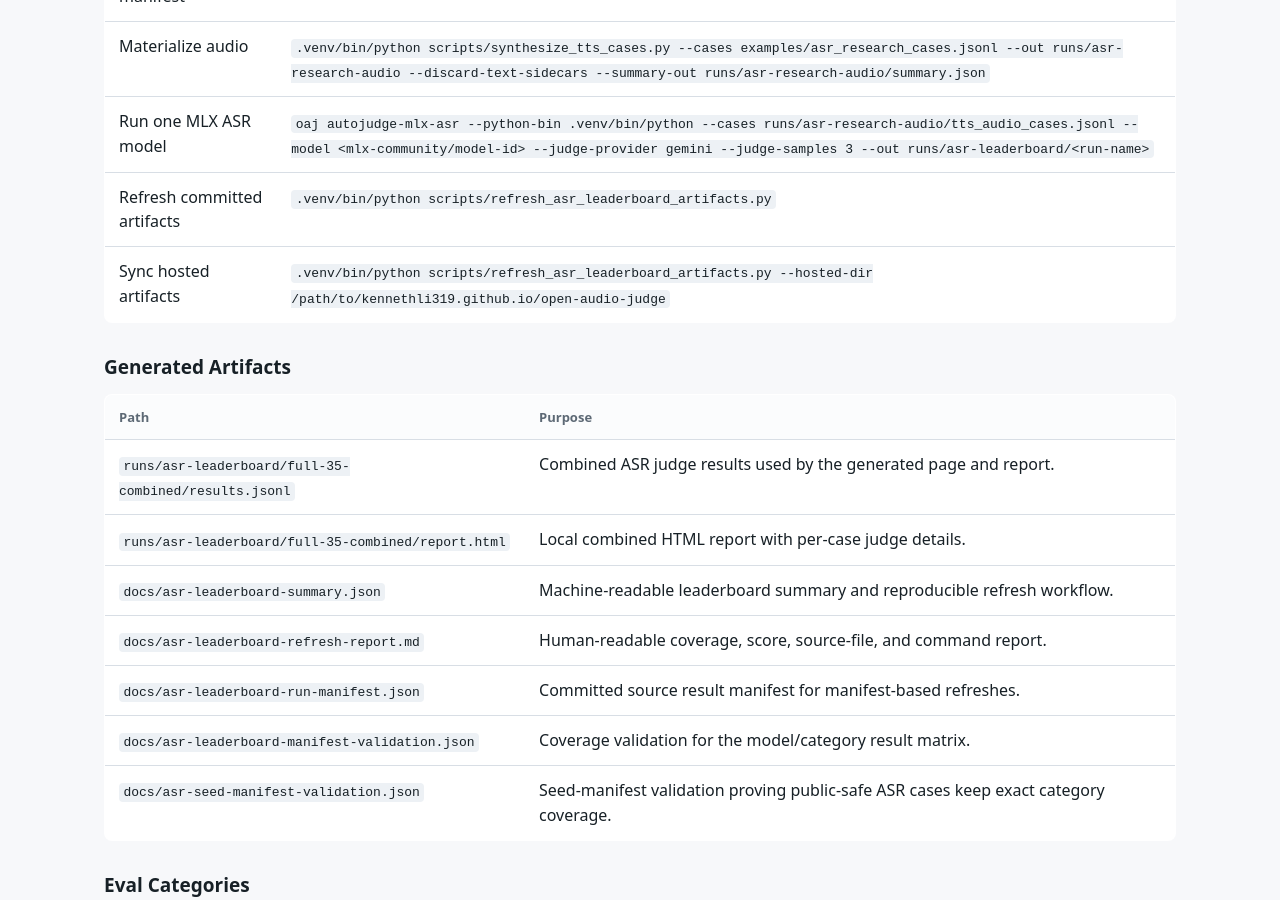
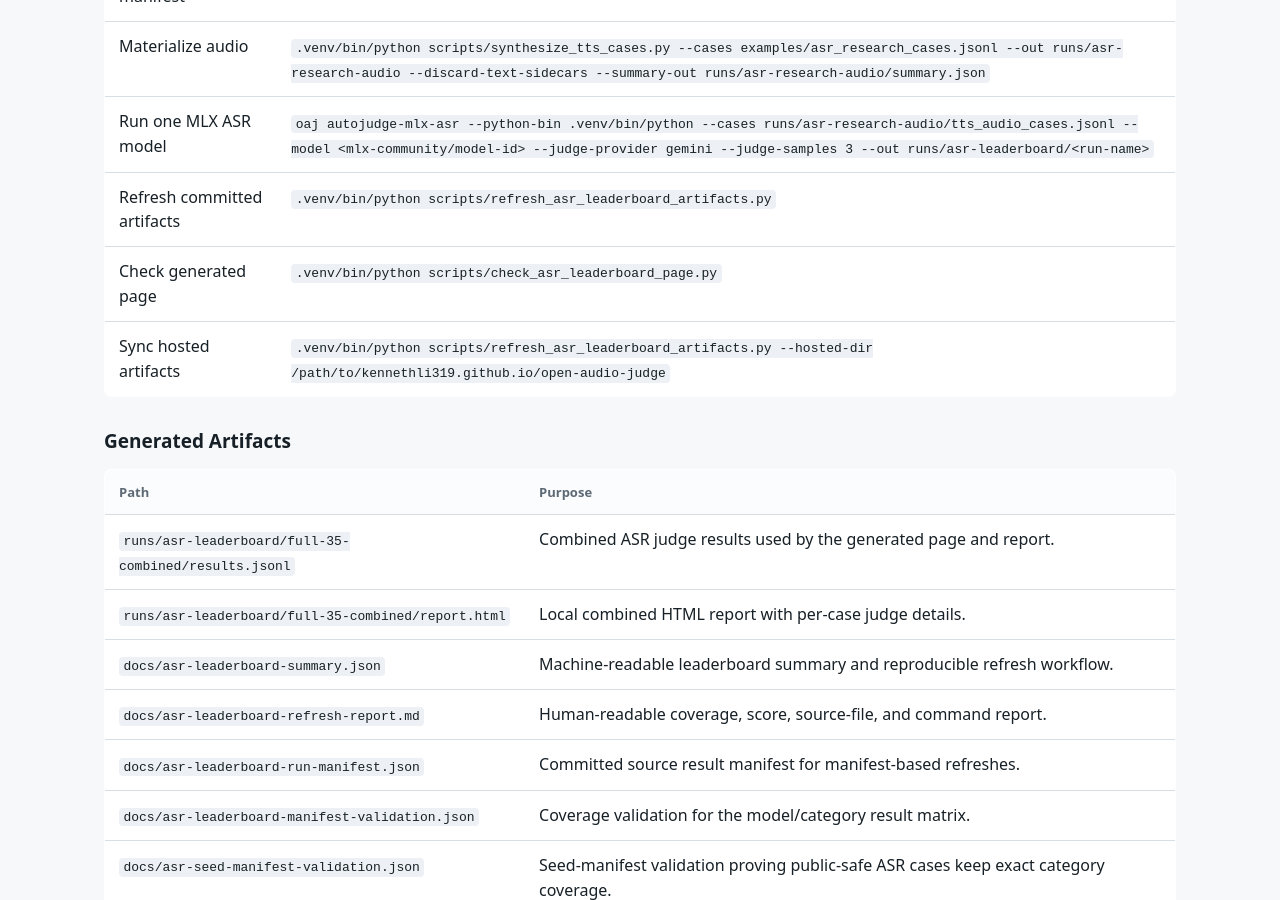
Before and after one commit to kennethli319/kennethli319.github.io, a Jekyll site: the page open-audio-judge/asr-leaderboard-demo.html, which Jekyll copies as it is, in a window 1280 px wide and 900 px high, scrolled down 2252 px. Built offline with Jekyll 4.4.1, drawn with Linux system fonts in a browser that asks for light colours.

Commit message:
Update hosted ASR page validation artifacts

```diff
--- a/open-audio-judge/asr-leaderboard-demo.html
+++ b/open-audio-judge/asr-leaderboard-demo.html
@@ -180,6 +180,7 @@
         <tr><td>Materialize audio</td><td><code>.venv/bin/python scripts/synthesize_tts_cases.py --cases examples/asr_research_cases.jsonl --out runs/asr-research-audio --discard-text-sidecars --summary-out runs/asr-research-audio/summary.json</code></td></tr>
         <tr><td>Run one MLX ASR model</td><td><code>oaj autojudge-mlx-asr --python-bin .venv/bin/python --cases runs/asr-research-audio/tts_audio_cases.jsonl --model &lt;mlx-community/model-id&gt; --judge-provider gemini --judge-samples 3 --out runs/asr-leaderboard/&lt;run-name&gt;</code></td></tr>
         <tr><td>Refresh committed artifacts</td><td><code>.venv/bin/python scripts/refresh_asr_leaderboard_artifacts.py</code></td></tr>
+        <tr><td>Check generated page</td><td><code>.venv/bin/python scripts/check_asr_leaderboard_page.py</code></td></tr>
         <tr><td>Sync hosted artifacts</td><td><code>.venv/bin/python scripts/refresh_asr_leaderboard_artifacts.py --hosted-dir /path/to/kennethli319.github.io/open-audio-judge</code></td></tr>
       </tbody>
     </table>
--- a/open-audio-judge/asr-leaderboard-summary.json
+++ b/open-audio-judge/asr-leaderboard-summary.json
@@ -263,6 +263,10 @@
       "3",
       "--out",
       "runs/asr-leaderboard/<run-name>"
+    ],
+    "page_validation_command": [
+      ".venv/bin/python",
+      "scripts/check_asr_leaderboard_page.py"
     ],
     "secret_handling": "Load the Gemini API key from the local secret file only at runtime; do not commit or print secrets.",
     "seed_manifest_validation_command": [
```
Also changed, not shown: open-audio-judge/asr-leaderboard-refresh-report.md (+1 -0 lines).
